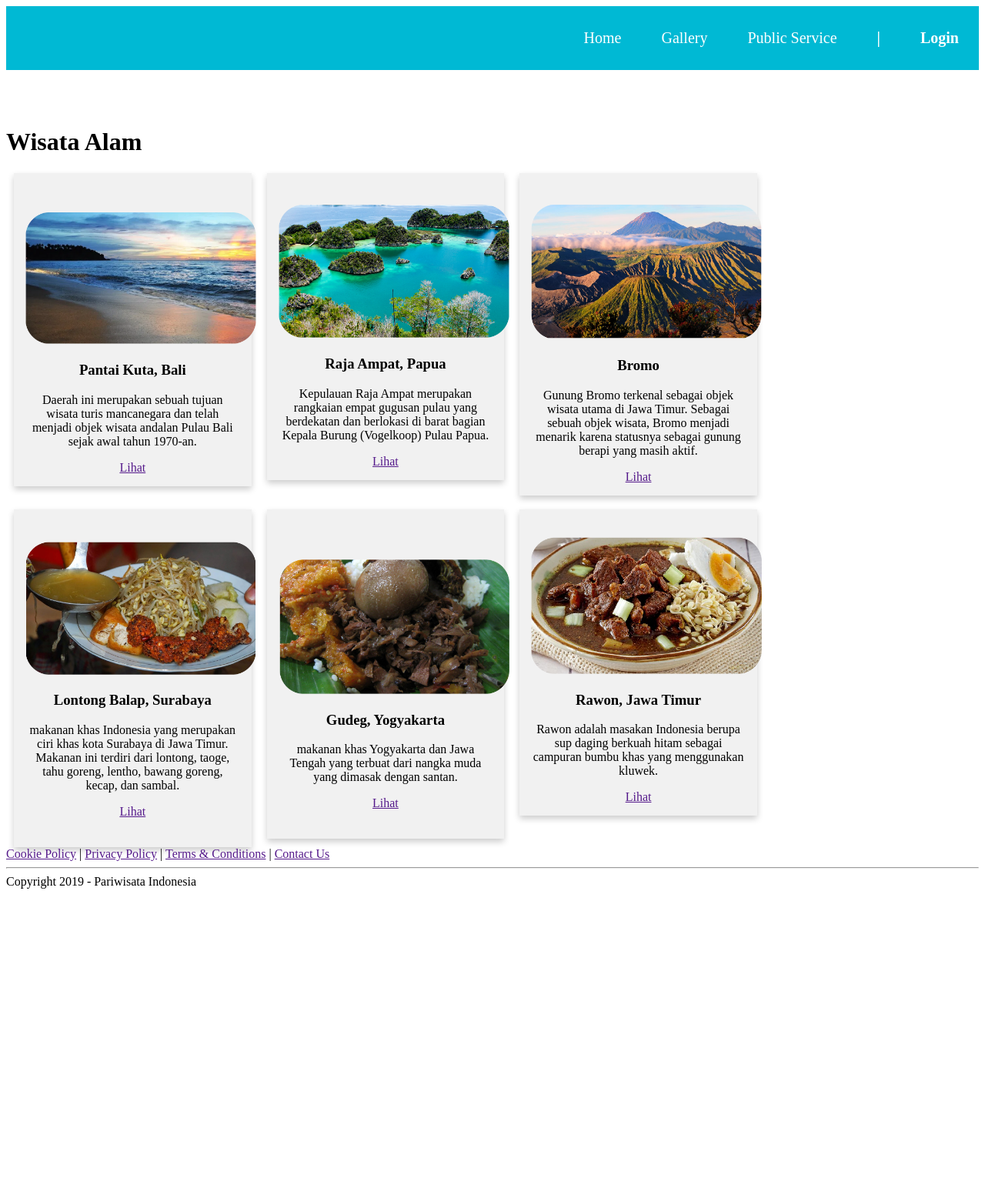
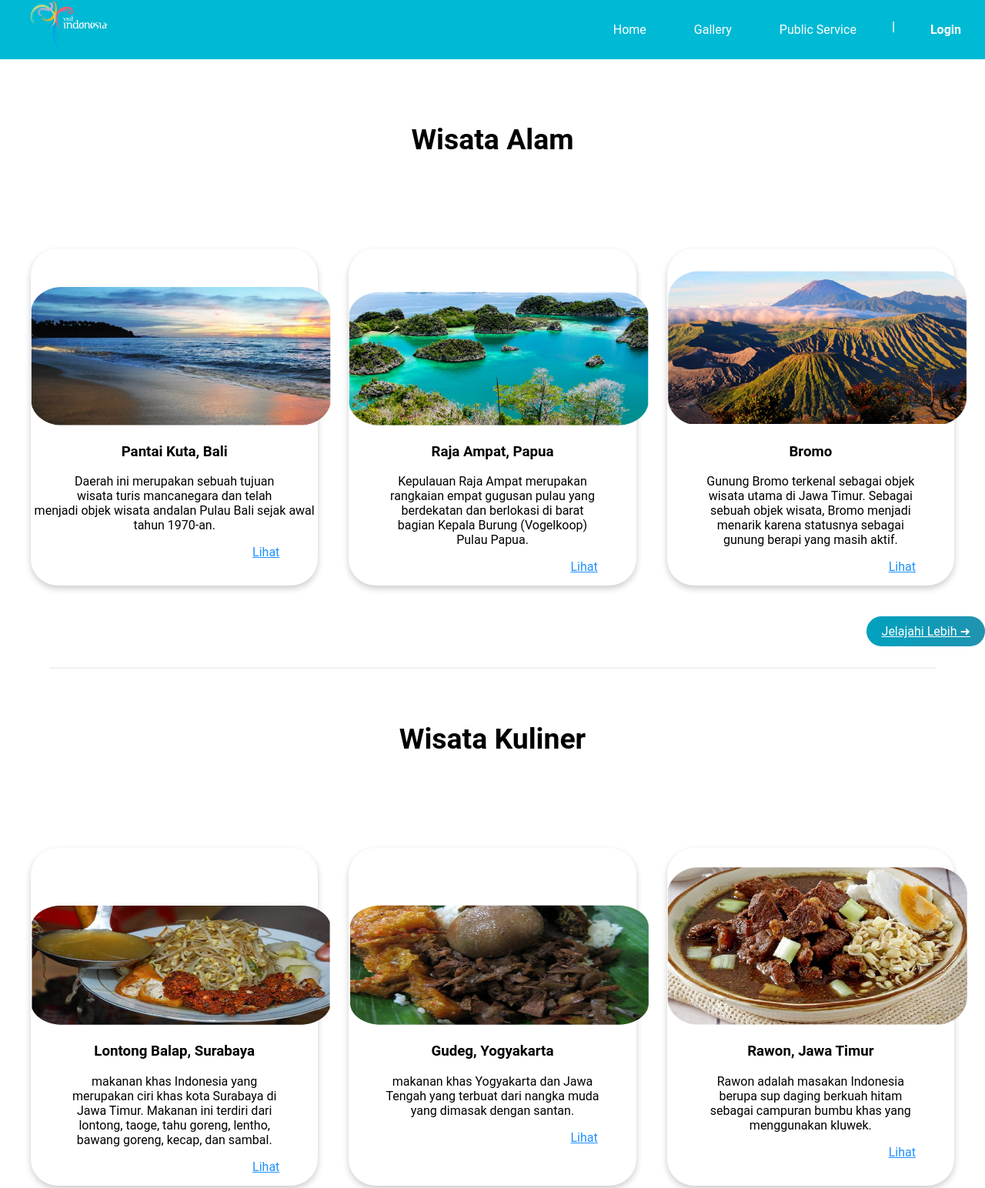
Before and after one commit to fajarhidayad/fajarhidayad.github.io, a plain HTML site: page katalog.html in a window 1280 px wide. Shown: the top 1544 px of the page at 77% size. Before the commit the page ends 1163 px from the top, so only its background shows below. Drawn offline with Linux system fonts and the light colour scheme.

Commit message:
Katalog Update

```diff
--- a/katalog.html
+++ b/katalog.html
@@ -1,180 +1,119 @@
 <!DOCTYPE html>
 <html>
+
 <head>
+	<link rel="stylesheet" href="style.css">
 	<title>Katalog Visit Indonesia</title>
-	<style>
-	li a:hover {
- 	 background-color: #111;
-	}
-	li {
-  	float: right;
-	}
-	ul {
-  		list-style-type: none;
-  		margin: 0;
-  		padding: 0;
-  		overflow: hidden;
-  		background-color: #00b9d4;
-	}
-li a {
-  display: block;
-  color: white;
-  text-align: center;
-  padding: 30px 26px;
-  text-decoration: none;
-  font-size: 20px;
-}
-.b{
-	display: block;
-  color: white;
-  text-align: center;
-  padding: 30px 26px;
-  text-decoration: none;
-  font-size: 20px;
-}
 
-* {
-  box-sizing: border-box;
-}
+</head>
 
-
-.column {
-  float: left;
-  width: 26%;
-  padding: 0 10px;
-}
-
-.row {margin: 200 2000px;}
-
-
-.row:after {
-  content: "";
-  display: table;
-  clear: both;
-}
-
-
-@media screen and (max-width: 600px) {
-  .column {
-    width: 100%;
-    display: block;
-    margin-bottom: 20px;
-  }
-}
-
-
-.card {
-  box-shadow: 0 4px 8px 0 rgba(0, 0, 0, 0.2);
-  padding: 15px;
-  text-align: center;
-  background-color: #f1f1f1;
-}
-	</style>
-</head>
-<body>
+<body class="katalog">
+	<div class="nav">
 		<nav>
 			<ul>
+				<img src="logo.png" alt="">
 				<li><a href="#home"><b>Login</b></a></li>
-			<li><b class="b">|</b></li>
+				<li><b style="color: white; position: relative; top: 10px;">|</b></li>
 				<li><a href="#news">Public Service</a></li>
 				<li><a href="#contact">Gallery</a></li>
 				<li><a href="#about">Home</a></li>
 			</ul>
 
 		</nav>
+	</div>
 	<br><br><br>
-<h1>Wisata Alam</h1>
-<div class="row">
+	<h1 class="w">Wisata Alam</h1>
+	<div class="divKetiga Row center">
+		<div class="Column card">
+			<img style="height: 180px; width: 390px" src="Asset 3.png" alt="">
+			<h3>Pantai Kuta, Bali</h3>
+			<p>Daerah ini merupakan sebuah tujuan <br>
+				wisata turis mancanegara dan telah <br>
+				menjadi objek wisata andalan Pulau Bali sejak awal <br>
+				tahun 1970-an.
+			</p>
+			<a class="linkLiburan" href="">Lihat</a>
+		</div>
+		<div class="Column card">
+			<img style="height: 200px; width: 390px" src="Asset 4.png" alt="">
+			<h3>Raja Ampat, Papua</h3>
+			<p>Kepulauan Raja Ampat merupakan
+				<br>rangkaian empat gugusan pulau yang
+				<br>berdekatan dan berlokasi di barat
+				<br>bagian Kepala Burung (Vogelkoop) <br> Pulau Papua.
+			</p>
+			<a class="linkLiburan" href="">Lihat</a>
+		</div>
+		<div class="Column card">
+			<img style="height: 230px; width: 390px" src="Asset 5.png" alt="">
+			<h3>Bromo</h3>
+			<p>Gunung Bromo terkenal sebagai objek
+				<br>wisata utama di Jawa Timur. Sebagai
+				<br>sebuah objek wisata, Bromo menjadi
+				<br>menarik karena statusnya sebagai
+				<br>gunung berapi yang masih aktif.
+			</p>
+			<a class="linkLiburan" href="">Lihat</a>
+		</div>
 
-		<div class="column">
-		  <div class="card">
-			  <br><br>
-			<img src="Asset 3.png" width="300px;">
-				<h3>Pantai Kuta, Bali</h3>
-				<p>Daerah ini merupakan sebuah tujuan
-				wisata turis mancanegara dan telah
-				menjadi objek wisata andalan Pulau Bali
-				sejak awal tahun 1970-an.</p>
-				<a href="">Lihat</a>
+	</div>
+	<div class="borders">
+		<a class="be" href="">Jelajahi Lebih ➜</a>
+	</div>
+	<br>
+	<hr>
+	<br>
+	<h1 class="w">Wisata Kuliner</h1>
+	<div class="divKetiga Row center">
+		<div class="Column card">
+			<img style="height: 180px; width: 390px" src="Asset 6.png" alt="">
+			<h3>Lontong Balap, Surabaya</h3>
+			<p>makanan khas Indonesia yang
+			<br>merupakan ciri khas kota Surabaya di
+			<br>Jawa Timur. Makanan ini terdiri dari
+			<br>lontong, taoge, tahu goreng, lentho,
+			<br>bawang goreng, kecap, dan sambal.
+			</p>
+			<a class="linkLiburan" href="">Lihat</a>
+		</div>
+		<div class="Column card">
+			<img style="height: 200px; width: 390px" src="Asset 7.png" alt="">
+			<h3>Gudeg, Yogyakarta</h3>
+			<p>makanan khas Yogyakarta dan Jawa
+			<br>Tengah yang terbuat dari nangka muda
+			<br>yang dimasak dengan santan.
+			</p>
+			<a class="linkLiburan" href="">Lihat</a>
+		</div>
+		<div class="Column card">
+			<img style="height: 230px; width: 390px" src="Asset 8.png" alt="">
+			<h3>Rawon, Jawa Timur</h3>
+			<p>Rawon adalah masakan Indonesia
+			<br>berupa sup daging berkuah hitam
+			<br>sebagai campuran bumbu khas yang
+			<br>menggunakan kluwek.
+			</p>
+			<a class="linkLiburan" href="">Lihat</a>
 		</div>
 	</div>
-
-		<div class="column">
-		  <div class="card">
-				<img src="Asset 4.png" width="300px;">
-				<h3>Raja Ampat, Papua</h3>
-				<p>Kepulauan Raja Ampat merupakan
-				rangkaian empat gugusan pulau yang
-				berdekatan dan berlokasi di barat
-				bagian Kepala Burung (Vogelkoop)
-				Pulau Papua.</p>
-				<a href="">Lihat</a>
+	<div class="borders">
+			<a class="be" href="">Jelajahi Lebih ➜</a>
 		</div>
+		<br><br><br>
+	<footer>
+		<div class="kotaken be">
+			<br><br>
+			<img class="kecilkan" src="logo.png" alt="">
+			<br><br>
+			<a class="be" href="">Cookie Policy</a> | <a class="be" href="">Privacy Policy</a> |
+			<a class="be" href="">Terms & Conditions</a> | <a class="be" href="">Contact Us</a>
+		<hr>
+		<div style="position: relative; left: -35%;">
+		Copyright 2019 - Pariwisata Indonesia
 		</div>
-
-		<div class="column">
-		  <div class="card">
-				<img src="Asset 5.png" width="300px;">
-			<h3>Bromo</h3>
-			<p>Gunung Bromo terkenal sebagai objek
-			wisata utama di Jawa Timur. Sebagai
-			sebuah objek wisata, Bromo menjadi
-			menarik karena statusnya sebagai
-			gunung berapi yang masih aktif.</p>
-			<a href="">Lihat</a>
+		<br><br>
 	</div>
-		</div>
-	  </div>
-<br>
-
-	  <div class="row">
-
-			<div class="column">
-			  <div class="card">
-					<img src="Asset 6.png" width="300px;">
-					<h3>Lontong Balap, Surabaya</h3>
-					<p>makanan khas Indonesia yang
-					merupakan ciri khas kota Surabaya di
-					Jawa Timur. Makanan ini terdiri dari
-					lontong, taoge, tahu goreng, lentho,
-					bawang goreng, kecap, dan sambal.</p>
-					<a href="">Lihat</a>
-					<h1><a href=""></a></h1>
-			  </div>
-			</div>
-
-			<div class="column">
-			  <div class="card">
-					<img src="Asset 7.png" width="300px;">
-					<h3>Gudeg, Yogyakarta</h3>
-					<p>makanan khas Yogyakarta dan Jawa
-					Tengah yang terbuat dari nangka muda
-					yang dimasak dengan santan.</p>
-					<a href="">Lihat</a>
-					<h1><a href=""></a></h1>
-			  </div>
-			</div>
-
-			<div class="column">
-			  <div class="card">
-					<img src="Asset 8.png" width="300px;">
-					<h3>Rawon, Jawa Timur</h3>
-					<p>Rawon adalah masakan Indonesia
-					berupa sup daging berkuah hitam
-					sebagai campuran bumbu khas yang
-					menggunakan kluwek.</p>
-					<a href="">Lihat</a>
-
-			  </div>
-			</div>
-		  </div>
-
-<footer>
-        <div>
-            <a href="">Cookie Policy</a> | <a href="">Privacy Policy</a> |
-            <a href="">Terms & Conditions</a> | <a href="">Contact Us</a>
-        </div><hr>
-        Copyright 2019 - Pariwisata Indonesia
 	</footer>
 </body>
+
 </html>
--- a/style.css
+++ b/style.css
@@ -1,4 +1,9 @@
-body{
+body.katalog{
+  font-family: Roboto;
+  background-color: white;
+  margin: 0;
+}
+body.fajar{
     font-family: Roboto;
     margin: 0;
     background: url('background-pantai.png');
@@ -10,6 +15,11 @@ body{
 h1{
     color: white;
     font-size: 80px;
+}
+h1.w{
+  color: black;
+  font-size: 28pt;
+  text-align: center;
 }
 .container{
     width: 100%;
@@ -119,7 +129,7 @@ hr{
 
 body {
     font-family: Arial, Helvetica, sans-serif;
-    background-color: black;
+    /* background-color: black; */
   }
 
   /* untuk mengatur bagian luar dari ukuran box, jadi contentnya tidak keluar dari box */
@@ -180,3 +190,39 @@ body {
     background-color: #f1f1f1;
     text-align: center;
   }
+  .nav{
+    width: 100%;
+    height: 100%;
+    position: static;
+
+    background-color:#00b9d4;
+  }
+  .borders{
+    position: relative;
+    left: 88%;
+    width: 12%;
+    height: 100%;
+    padding: 10px;
+    border-style: hidden;
+    border-radius: 20px;
+    text-align: center;
+    background-image: linear-gradient(to right, #00a1bf , #2193b0);
+  }
+  .be{
+    color: white;
+  }
+  .kotaken{
+    width: 100%;
+    height: 100%;
+    background-color: #4facfe;
+    text-align: center;
+    image-resolution: 50px;
+    /* border-top: 40px solid transparent;
+    border-right: 1500px solid yellow;  */
+    /* border-bottom: 70px solid transparent;*/
+  }
+  .kecilkan{
+    width: 250px;
+    height: 160px;
+    text-align: center;
+  }
```
Also changed, not shown: index.html (+1 -1 lines), backgroundK.png (added). Lines whose indentation alone changed are shown as unchanged.
